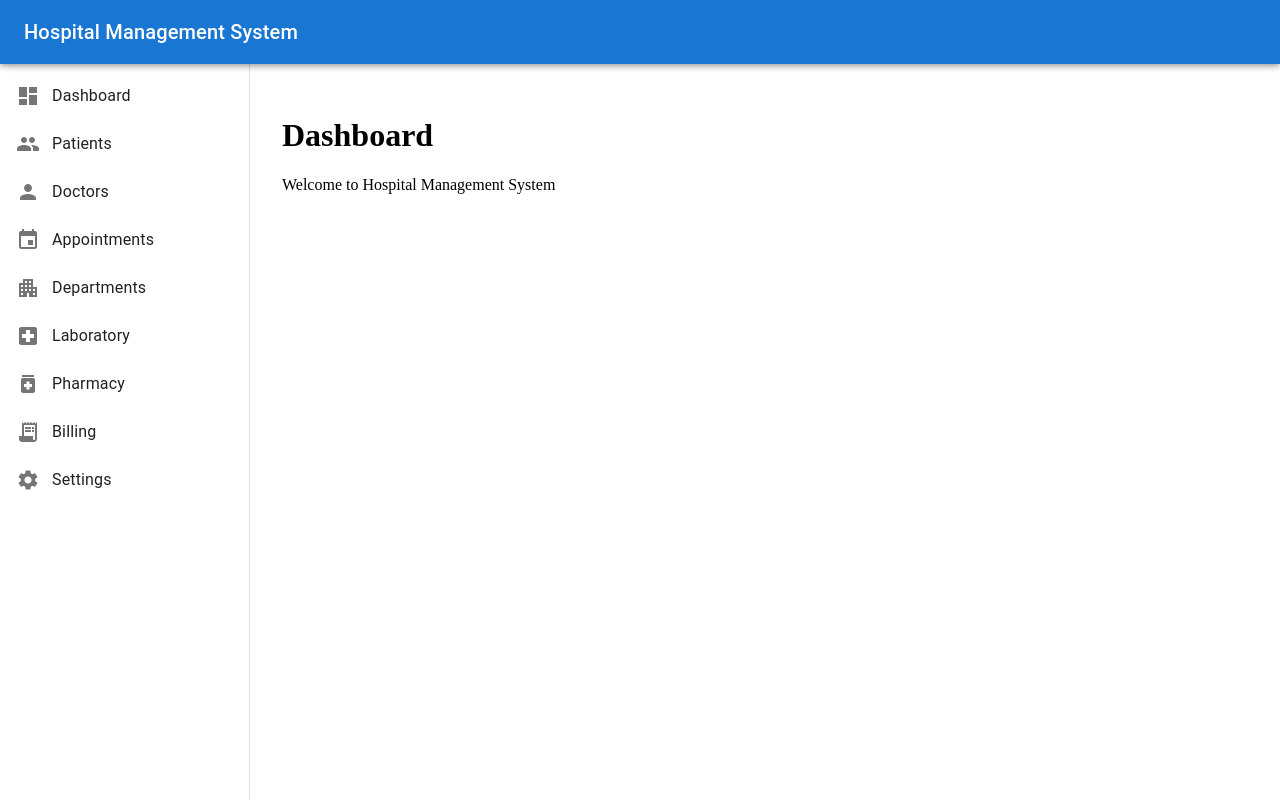
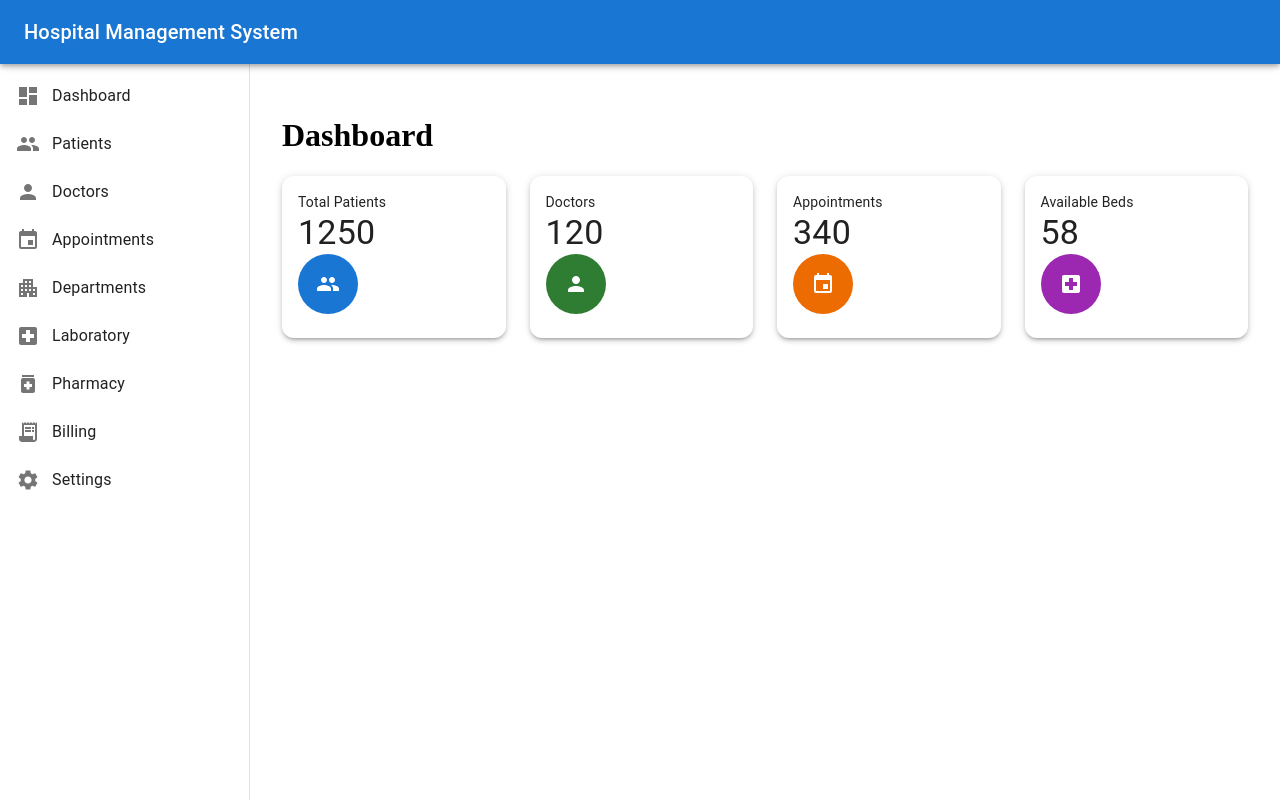
Before and after one commit to ShubhamKRay/hospital-management-system, a React (Vite) app: page / in a window 1280 px wide. Built offline with nearby package versions, Linux system fonts and the light colour scheme.

Commit message:
Add reusable dashboard cards

```diff
--- a/src/components/layout/Sidebar.jsx
+++ b/src/components/layout/Sidebar.jsx
@@ -1,5 +1,3 @@
-
-
 
 import {
   Drawer,
--- a/src/pages/dashboard/Dashboard.jsx
+++ b/src/pages/dashboard/Dashboard.jsx
@@ -1,12 +1,14 @@
 
 
 import MainLayout from "../../layouts/MainLayout";
+import DashboardCards from "./components/DashboardCards";
 
 function Dashboard() {
   return (
     <MainLayout>
       <h1>Dashboard</h1>
-      <p>Welcome to Hospital Management System</p>
+
+      <DashboardCards />
     </MainLayout>
   );
 }
--- /dev/null
+++ b/src/pages/dashboard/components/DashboardCard.jsx
@@ -0,0 +1,57 @@
+
+
+import { Card, CardContent, Typography, Box } from "@mui/material";
+
+function DashboardCard({ title, value, icon, color }) {
+  return (
+    <Card
+      elevation={3}
+      sx={{
+        borderRadius: 3,
+        height: "100%",
+      }}
+    >
+      <CardContent>
+        <Box
+          display="flex"
+          justifyContent="space-between"
+          alignItems="center"
+        >
+          <Box>
+            <Typography
+              variant="body2"
+              color="text.secondary"
+            >
+              {title}
+            </Typography>
+
+            <Typography
+              variant="h4"
+              fontWeight="bold"
+              mt={1}
+            >
+              {value}
+            </Typography>
+          </Box>
+
+          <Box
+            sx={{
+              backgroundColor: color,
+              color: "#fff",
+              width: 60,
+              height: 60,
+              borderRadius: "50%",
+              display: "flex",
+              justifyContent: "center",
+              alignItems: "center",
+            }}
+          >
+            {icon}
+          </Box>
+        </Box>
+      </CardContent>
+    </Card>
+  );
+}
+
+export default DashboardCard;
--- /dev/null
+++ b/src/pages/dashboard/components/DashboardCards.jsx
@@ -0,0 +1,55 @@
+
+
+import { Grid } from "@mui/material";
+import {
+  People,
+  Person,
+  Event,
+  LocalHospital,
+} from "@mui/icons-material";
+
+import DashboardCard from "./DashboardCard";
+
+function DashboardCards() {
+  return (
+    <Grid container spacing={3}>
+      <Grid size={{ xs: 12, sm: 6, md: 3 }}>
+        <DashboardCard
+          title="Total Patients"
+          value="1250"
+          icon={<People />}
+          color="#1976d2"
+        />
+      </Grid>
+
+      <Grid size={{ xs: 12, sm: 6, md: 3 }}>
+        <DashboardCard
+          title="Doctors"
+          value="120"
+          icon={<Person />}
+          color="#2e7d32"
+        />
+      </Grid>
+
+      <Grid size={{ xs: 12, sm: 6, md: 3 }}>
+        <DashboardCard
+          title="Appointments"
+          value="340"
+          icon={<Event />}
+          color="#ed6c02"
+        />
+      </Grid>
+
+      <Grid size={{ xs: 12, sm: 6, md: 3 }}>
+        <DashboardCard
+          title="Available Beds"
+          value="58"
+          icon={<LocalHospital />}
+          color="#9c27b0"
+        />
+      </Grid>
+    </Grid>
+  );
+}
+
+export default DashboardCards;
```
Also changed, not shown: src/pages/dashboard/components/AppointmentTable.jsx (added), src/pages/dashboard/components/RecentPatients.jsx (added), src/pages/dashboard/components/StatisticsChart.jsx (added).
